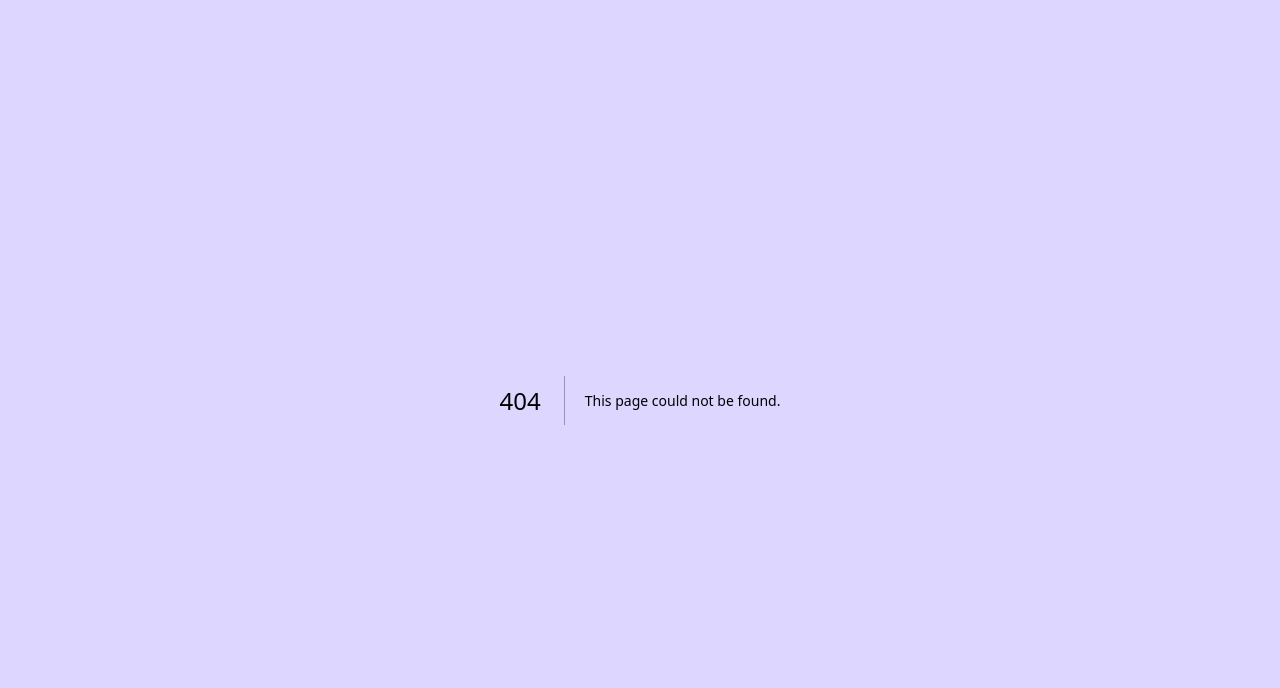
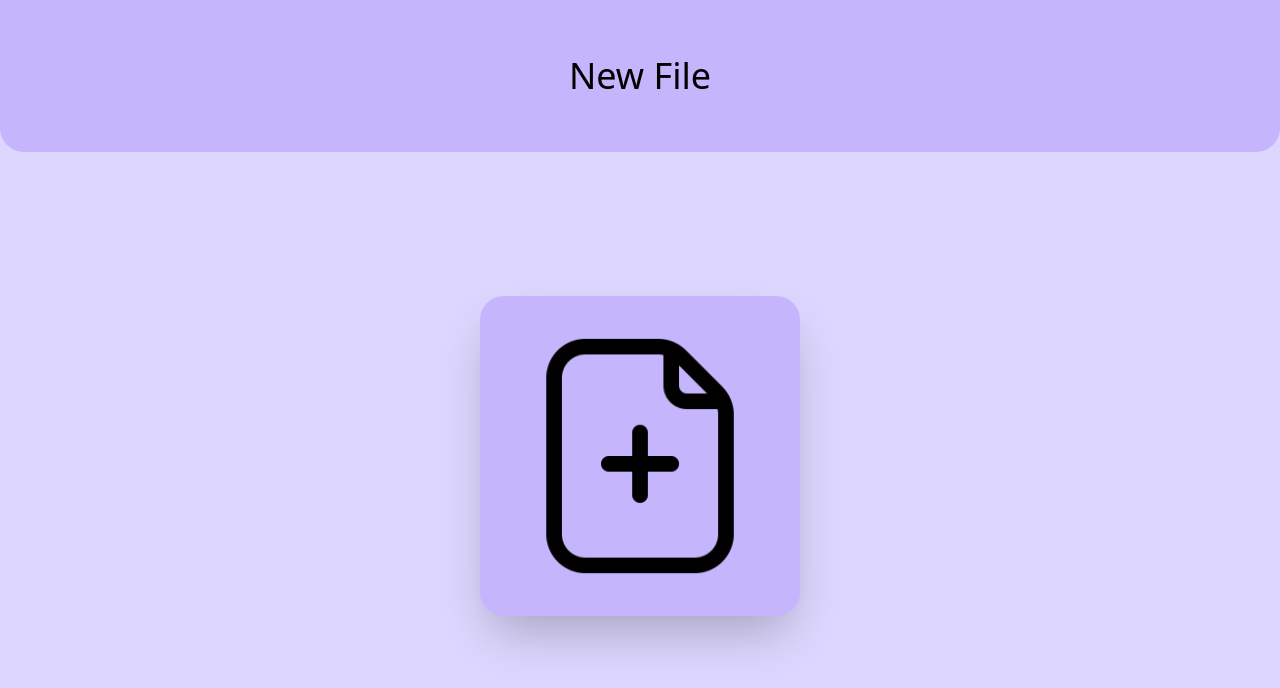
Before and after one commit to caydenpark/plums, a Next.js app: page /new-file in a window 1280 px wide. Before the commit this address had no page. Shown: the top 688 px of the page. Built offline with nearby package versions, Linux system fonts and the light colour scheme.

Commit message:
Added New File page

```diff
--- a/src/app/add-content/page.tsx
+++ b/src/app/add-content/page.tsx
@@ -35,7 +35,7 @@ export default function Content() {
             </tr>
             <tr>
               <td className="p-4 bg-violet-300 rounded-md rounded-bl-3xl">
-                <Link href="">
+                <Link href="/new-file">
                     <Image
                       src={"/images/files_icon.png"}
                       alt="files icon"
--- /dev/null
+++ b/src/app/new-file/layout.tsx
@@ -0,0 +1,13 @@
+import type { Metadata } from "next";
+
+export const metadata: Metadata = {
+  title: "Add Content"
+};
+
+export default function AddContentLayout({
+  children,
+}: Readonly<{
+  children: React.ReactNode;
+}>) {
+  return children;
+}
--- /dev/null
+++ b/src/app/new-file/page.tsx
@@ -0,0 +1,23 @@
+import Image from "next/image";
+import Link from "next/link";
+
+export default function Content() {
+  return (
+    <main className="flex min-h-screen flex-col items-center justify-start pb-10">
+      <h1 className="text-center bg-violet-300 py-14 rounded-b-3xl text-4xl w-full">
+        New File
+      </h1>
+
+      <div className="flex flex-grow items-center justify-center">
+        <div className="p-8 bg-violet-300 rounded-3xl w-[20rem] h-[20rem] flex items-center justify-center shadow-2xl">
+          <Image
+            src={"/images/new_file_icon.png"}
+            alt="image icon"
+            width={250}
+            height={250}
+          />
+        </div>
+      </div>
+    </main>
+  );
+}
```
Also changed, not shown: public/images/new_file_icon.png (added).
